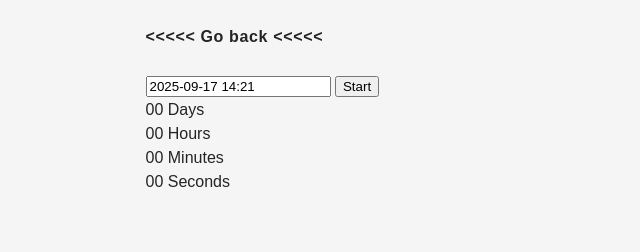
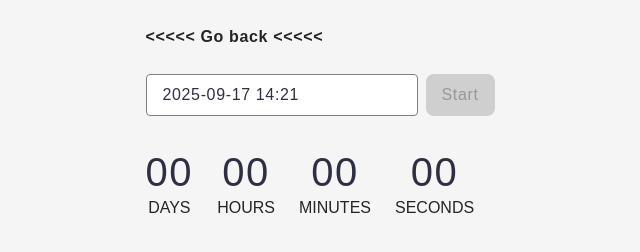
Before and after one commit to SerhiiKutovyi/goit-120-js-hw-10, a website built with Vite: page src/1-timer.html in a window 1280 px wide. Shown: the whole page, without its empty margins (115-755 px from the left). Built offline with nearby package versions, Linux system fonts and the light colour scheme.

Commit message:
end timer

```diff
--- a/src/1-timer.html
+++ b/src/1-timer.html
@@ -10,25 +10,28 @@
   <body>
     <div class="container">
       <load src="./partials/back-link.html" />
-      <input type="text" id="datetime-picker" />
-      <button type="button" data-start>Start</button>
+
+      <div class="controls">
+        <input type="text" id="datetime-picker" />
+        <button type="button" data-start>Start</button>
+      </div>
 
       <div class="timer">
         <div class="field">
           <span class="value" data-days>00</span>
-          <span class="label">Days</span>
+          <span class="label">DAYS</span>
         </div>
         <div class="field">
           <span class="value" data-hours>00</span>
-          <span class="label">Hours</span>
+          <span class="label">HOURS</span>
         </div>
         <div class="field">
           <span class="value" data-minutes>00</span>
-          <span class="label">Minutes</span>
+          <span class="label">MINUTES</span>
         </div>
         <div class="field">
           <span class="value" data-seconds>00</span>
-          <span class="label">Seconds</span>
+          <span class="label">SECONDS</span>
         </div>
       </div>
     </div>
--- a/src/css/base.css
+++ b/src/css/base.css
@@ -9,9 +9,9 @@ body {
   overflow-y: scroll;
 
   font-family: 'Montserrat', sans-serif;
+  font-weight: 400;
+  line-height: 1.5;
   font-size: 16px;
-  line-height: 1.5;
-  font-weight: 400;
 
   color: #242424;
   background-color: #f5f5f5;
--- a/src/css/main.css
+++ b/src/css/main.css
@@ -7,3 +7,4 @@
 /* Sections style */
 
 @import url('./header.css');
+@import url('./timer.css');
--- a/src/css/timer.css
+++ b/src/css/timer.css
@@ -1,8 +1,63 @@
+.controls {
+  display: flex;
+  margin-bottom: 32px;
+}
+
+#datetime-picker {
+  width: 272px;
+
+  padding: 8px 16px;
+
+  font-family: 'Montserrat', sans-serif;
+  font-weight: 400;
+  font-size: 16px;
+  line-height: 24px;
+  letter-spacing: 0.04em;
+  color: #2e2f42;
+
+  border: 1px solid #808080;
+  border-radius: 4px;
+}
+
+[data-start] {
+  margin-left: 8px;
+
+  padding: 8px 16px;
+
+  border-radius: 8px;
+  border: none;
+
+  font-weight: 500;
+  font-size: 16px;
+  line-height: 24px;
+  letter-spacing: 0.04em;
+
+  color: #989898;
+  background-color: #cfcfcf;
+}
+
+[data-start]:hover,
+[data-start]:focus {
+  color: #fff;
+  background-color: #4e75ff;
+}
+
 .timer {
+  display: flex;
+  gap: 24px;
+
+  width: 346px;
 }
+
 .field {
+  display: flex;
+  flex-direction: column;
+  align-items: center;
 }
+
 .value {
+  font-size: 40px;
+  line-height: 48px;
+  letter-spacing: 0.04em;
+  color: #2e2f42;
 }
-.label {
-}
--- a/src/js/1-timer.js
+++ b/src/js/1-timer.js
@@ -14,8 +14,9 @@ const refs = {
 };
 
 let userSelectedDate = null;
-let isActive = false;
+
 refs.input.disabled = false;
+refs.start.disabled = false;
 
 const options = {
   enableTime: true,
@@ -25,7 +26,12 @@ const options = {
   onClose(selectedDates) {
     if (selectedDates[0] <= new Date()) {
       iziToast.show({
+        title: 'Error',
+        titleColor: 'rgb(255, 255, 255)',
         message: 'Please choose a date in the future',
+        messageColor: 'rgb(255, 255, 255)',
+        position: 'topRight',
+        color: 'rgb(239, 64, 64)',
       });
 
       return;
@@ -37,11 +43,7 @@ const options = {
 flatpickr(refs.input, options);
 
 refs.start.addEventListener('click', () => {
-  if (isActive) {
-    return;
-  }
-
-  isActive = true;
+  refs.start.disabled = true;
   refs.input.disabled = true;
 
   const timerId = setInterval(() => {
@@ -51,7 +53,8 @@ refs.start.addEventListener('click', () => {
     if (userTime <= 0) {
       clearInterval(timerId);
       refs.input.disabled = false;
-      isActive = false;
+      refs.start.disabled = false;
+
       return;
     }
 
```
